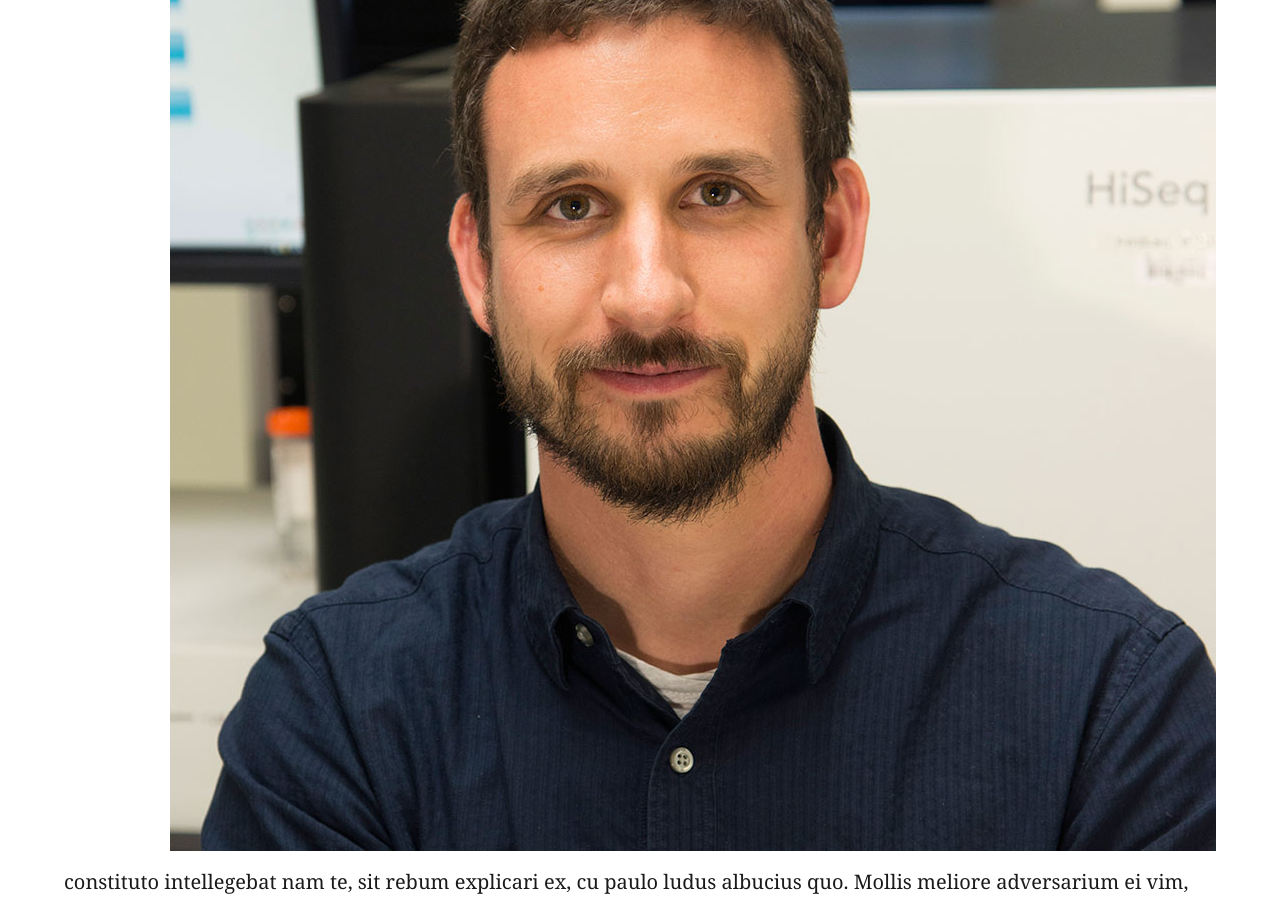
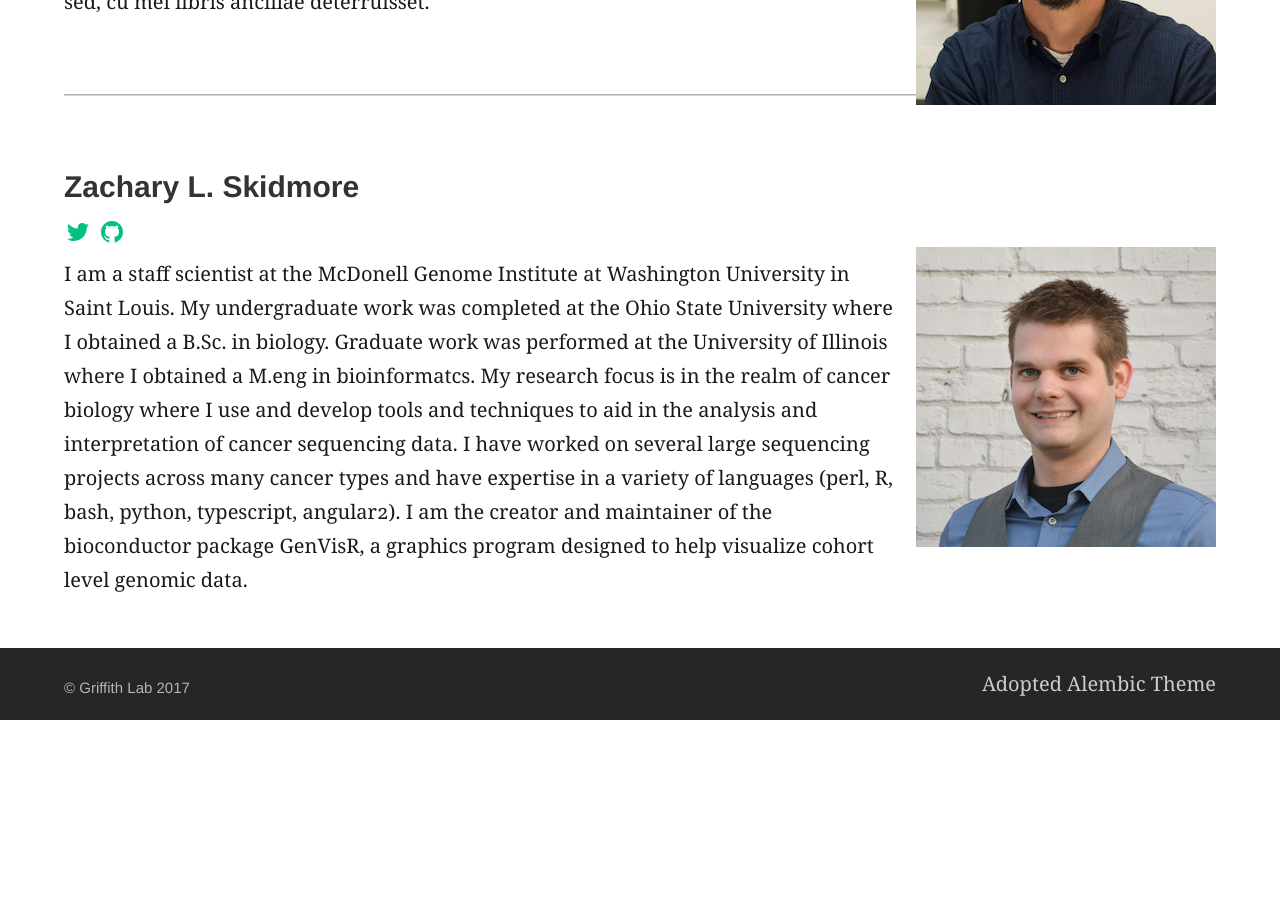
Before and after one commit to griffithlab/genviz.org, a Jekyll site: the page built from authors.md, in a window 1280 px wide and 900 px high, scrolled down 1360 px. Built offline with Jekyll 4.4.1, drawn with Linux system fonts in a browser that asks for light colours; after the commit the page ends 2080 px from its top, so only the background shows below that; some of the changed text lies outside the part shown.

Commit message:
updated author page

```diff
--- a/authors.md
+++ b/authors.md
@@ -41,5 +41,6 @@ Lorem ipsum dolor sit amet, feugiat constituto intellegebat nam te, sit rebum ex
     {% capture refer %}{{link[1]}}{% endcapture %}
 <a class="link" target="_blank" href="{{refer}}" title="{{link[0]}}">{% include icon.html id=id %}</a>
 {% endfor %}
-Lorem ipsum dolor sit amet, feugiat constituto intellegebat nam te, sit rebum explicari ex, cu paulo ludus albucius quo. Mollis meliore adversarium ei vim, partem omnesque dissentiunt ad duo. Eum an illud doming vulputate, nibh saperet cum ne. Nisl iisque te vix, no quo tale dicit, minimum accusamus vix cu. Duis equidem ut sea, aliquam vivendo consequat est ne, has te nibh partiendo efficiantur. Graeco ancillae iudicabit eu sed, cu mei libris ancillae deterruisset.
 </nav>
+{% include figure.html image="/assets/ZacharySkidmore.png" position="right" %}
+I am a staff scientist at the McDonell Genome Institute at Washington University in Saint Louis. My undergraduate work was completed at the Ohio State University where I obtained a B.Sc. in biology. Graduate work was performed at the University of Illinois where I obtained a M.eng in bioinformatcs. My research focus is in the realm of cancer biology where I use and develop tools and techniques to aid in the analysis and interpretation of cancer sequencing data. I have worked on several large sequencing projects across many cancer types and have expertise in a variety of languages (perl, R, bash, python, typescript, angular2). I am the creator and maintainer of the bioconductor package GenVisR, a graphics program designed to help visualize cohort level genomic data.
```
Also changed, not shown: assets/MG14.jpg, assets/ZacharySkidmore.png (added).
